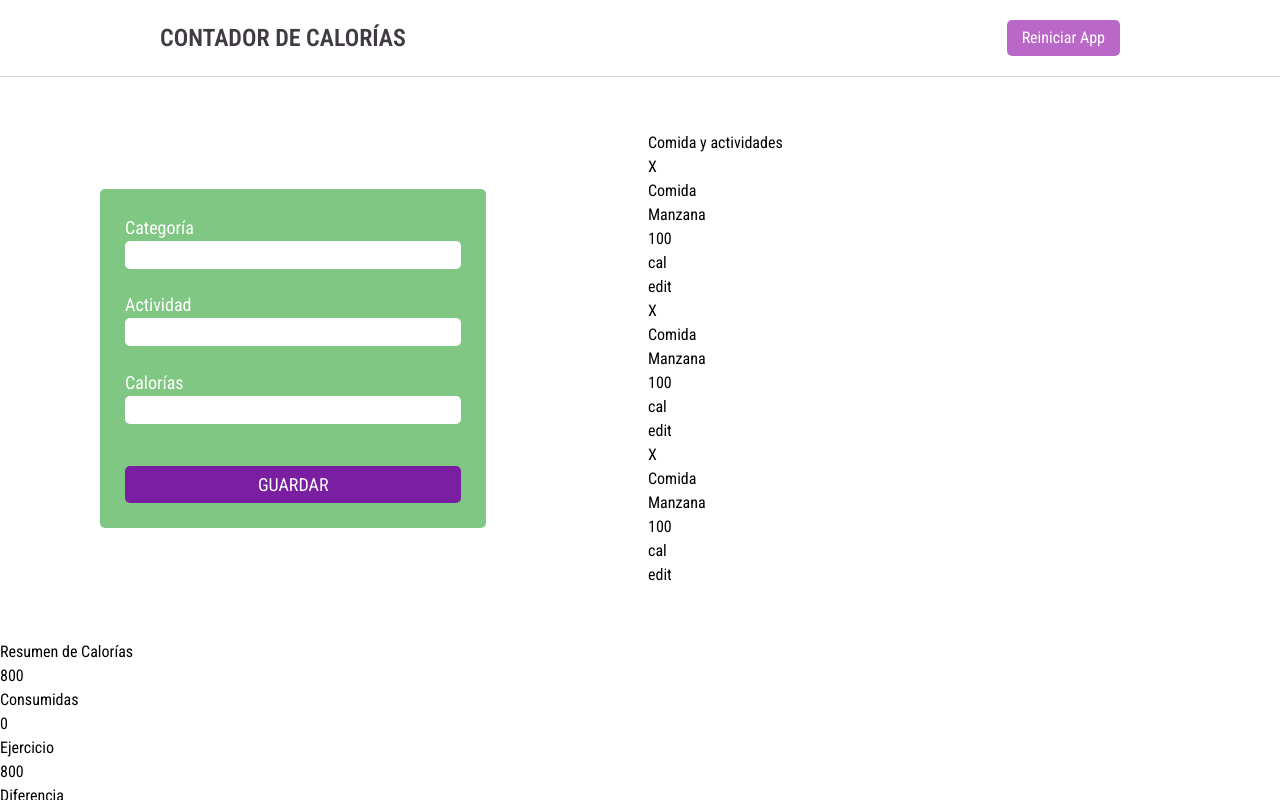
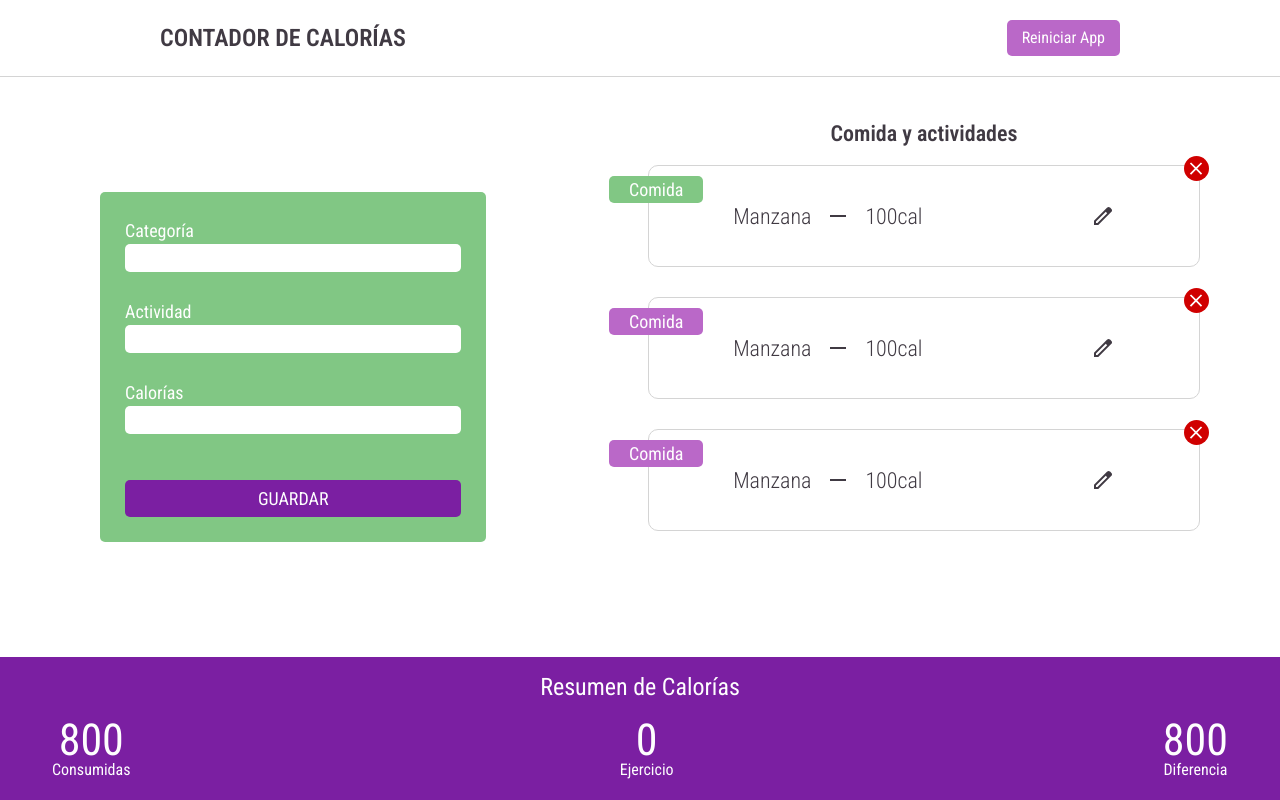
Before and after one commit to judithmf00/contadorCalorias, a React (Vite) app: page / in a window 1280 px wide. Built offline with nearby package versions, Linux system fonts and the light colour scheme.

Commit message:
Estilos acabados de todos los componentes

```diff
--- a/src/Components/Summary.tsx
+++ b/src/Components/Summary.tsx
@@ -1,8 +1,9 @@
 
 export default function Summary() {
   return (
-    <div>
-      <h2>Resumen de Calorías</h2>
+    <div className="containerSummary p-3">
+      <h2 className="text-center">Resumen de Calorías</h2>
+      <div className="flex justify-between pt-5 px-10">
         <section>
           <p>800</p>
           <p>Consumidas</p>
@@ -16,5 +17,7 @@ export default function Summary() {
           <p>Diferencia</p>
         </section>
       </div>
+
+    </div>
   )
 }
--- a/src/Components/SummaryActivityFood.tsx
+++ b/src/Components/SummaryActivityFood.tsx
@@ -1,31 +1,68 @@
 
 export default function SummaryActivityFood() {
   return (
-    <div >
-      <h2>Comida y actividades</h2>
-      <article>
-        <section>
-            <button>X</button>
+    <div className="SummaryActivityFood">
+      <h2 className="SummaryActivityFood__title">Comida y actividades</h2>
+      <article className="SummaryActivityFood__container">
+        <section className="SummaryActivityFood__container__section">
+            <button>
+              <svg xmlns="http://www.w3.org/2000/svg" height="21px" viewBox="0 -960 960 960" width="24px" fill="#fefefe"><path d="m256-200-56-56 224-224-224-224 56-56 224 224 224-224 56 56-224 224 224 224-56 56-224-224-224 224Z"/></svg>
+            </button>
             <h3>Comida</h3>
             <div>
-                <p>Manzana</p><span></span><p>100</p>cal
-                <p>edit</p>
+              <div>
+                <p>Manzana</p>
+                <span className="icon">
+                  <svg xmlns="http://www.w3.org/2000/svg" height="24px" viewBox="0 -960 960 960" width="24px" fill="#403A43">
+                    <path d="M160-440v-80h640v80H160Z"/>
+                  </svg>
+                </span>
+                <p>100cal</p>
+              </div>
+              <button>
+                <svg xmlns="http://www.w3.org/2000/svg" height="24px" viewBox="0 -960 960 960" width="24px" fill="#403A43"><path d="M200-200h57l391-391-57-57-391 391v57Zm-80 80v-170l528-527q12-11 26.5-17t30.5-6q16 0 31 6t26 18l55 56q12 11 17.5 26t5.5 30q0 16-5.5 30.5T817-647L290-120H120Zm640-584-56-56 56 56Zm-141 85-28-29 57 57-29-28Z"/></svg>
+              </button>
             </div>
         </section>
-        <section>
-            <button>X</button>
-            <h3>Comida</h3>
+        <section className="SummaryActivityFood__container__section">
+            <button>
+              <svg xmlns="http://www.w3.org/2000/svg" height="21px" viewBox="0 -960 960 960" width="24px" fill="#fefefe"><path d="m256-200-56-56 224-224-224-224 56-56 224 224 224-224 56 56-224 224 224 224-56 56-224-224-224 224Z"/></svg>
+            </button>
+            <h3 className="h3__comida">Comida</h3>
             <div>
-                <p>Manzana</p><span></span><p>100</p>cal
-                <p>edit</p>
+                <div>
+                  <p>Manzana</p>
+                  <span className="icon">
+                    <svg xmlns="http://www.w3.org/2000/svg" height="24px" viewBox="0 -960 960 960" width="24px" fill="#403A43">
+                      <path d="M160-440v-80h640v80H160Z"/>
+                    </svg>
+                  </span>
+                  <p>100cal</p>
+                </div>
+                <button>
+                  <svg xmlns="http://www.w3.org/2000/svg" height="24px" viewBox="0 -960 960 960" width="24px" fill="#403A43"><path d="M200-200h57l391-391-57-57-391 391v57Zm-80 80v-170l528-527q12-11 26.5-17t30.5-6q16 0 31 6t26 18l55 56q12 11 17.5 26t5.5 30q0 16-5.5 30.5T817-647L290-120H120Zm640-584-56-56 56 56Zm-141 85-28-29 57 57-29-28Z"/></svg>
+                </button>
             </div>
         </section>
-        <section>
-            <button>X</button>
-            <h3>Comida</h3>
+        <section className="SummaryActivityFood__container__section">
+            <button>
+              <svg xmlns="http://www.w3.org/2000/svg" height="21px" viewBox="0 -960 960 960" width="24px" fill="#fefefe"><path d="m256-200-56-56 224-224-224-224 56-56 224 224 224-224 56 56-224 224 224 224-56 56-224-224-224 224Z"/></svg>
+            </button>
+            <h3 className="h3__comida">Comida</h3>
             <div>
-                <p>Manzana</p><span></span><p>100</p>cal
-                <p>edit</p>
+              <div>
+                <p>Manzana</p>
+                <span className="icon">
+                  <svg xmlns="http://www.w3.org/2000/svg" height="24px" viewBox="0 -960 960 960" width="24px" fill="#403A43">
+                    <path d="M160-440v-80h640v80H160Z"/>
+                  </svg>
+                </span>
+                <p>100cal</p>
+              </div>
+
+              <button>
+                <svg xmlns="http://www.w3.org/2000/svg" height="24px" viewBox="0 -960 960 960" width="24px" fill="#403A43"><path d="M200-200h57l391-391-57-57-391 391v57Zm-80 80v-170l528-527q12-11 26.5-17t30.5-6q16 0 31 6t26 18l55 56q12 11 17.5 26t5.5 30q0 16-5.5 30.5T817-647L290-120H120Zm640-584-56-56 56 56Zm-141 85-28-29 57 57-29-28Z"/></svg>
+              </button>
             </div>
         </section>
       </article>
--- a/src/styles/main.css
+++ b/src/styles/main.css
@@ -69,4 +69,80 @@ html, body {
   padding: 5px;
 }
 
+.SummaryActivityFood {
+  height: 100%;
+}
+.SummaryActivityFood__title {
+  color: #403A43;
+  font-weight: 600;
+  font-size: 22px;
+  text-align: center;
+}
+.SummaryActivityFood__container {
+  display: flex;
+  flex-direction: column;
+  justify-content: center;
+}
+.SummaryActivityFood__container__section {
+  border: 1px solid #d4d4d4;
+  margin: 15px 0px;
+  position: relative;
+  border-radius: 10px;
+  color: #403A43;
+  font-weight: 300;
+  font-size: 22px;
+}
+.SummaryActivityFood__container__section .icon {
+  margin: 0px 15px;
+}
+.SummaryActivityFood__container__section > button {
+  position: absolute;
+  top: -10px;
+  right: -10px;
+  background-color: #D00000;
+  width: 25px;
+  height: 25px;
+  border-radius: 100px;
+}
+.SummaryActivityFood__container h3 {
+  position: absolute;
+  top: 10px;
+  left: -40px;
+  color: #fefefe;
+  font-weight: 400;
+  font-size: 18px;
+  padding: 0px 20px;
+  border-radius: 5px;
+  background-color: #81C784;
+}
+.SummaryActivityFood__container .h3__comida {
+  background-color: #BA68C8;
+}
+.SummaryActivityFood__container div {
+  display: flex;
+  height: 100px;
+  align-items: center;
+  justify-content: space-around;
+}
+
+.containerSummary {
+  background-color: #7B1FA2;
+  color: #fefefe;
+  height: 100%;
+}
+.containerSummary h2 {
+  color: #fefefe;
+  font-weight: 400;
+  font-size: 24px;
+}
+.containerSummary section {
+  text-align: center;
+  line-height: 30px;
+}
+.containerSummary section p:first-of-type {
+  color: #fefefe;
+  font-weight: 400;
+  font-size: 44px;
+}
+
 /*# sourceMappingURL=main.css.map */
--- a/src/styles/main.scss
+++ b/src/styles/main.scss
@@ -6,3 +6,5 @@
 @import 'global';
 @import 'header';
 @import 'form';
+@import 'summaryActFood';
+@import 'summary';
--- /dev/null
+++ b/src/styles/summary.scss
@@ -0,0 +1,18 @@
+.containerSummary{
+    background-color: $purple-dark;
+    color: $white;
+    height: 100%;
+
+    h2{
+        @include font($white,400,24px);
+    }
+    section{
+        text-align: center;
+        line-height: 30px;
+
+        p:first-of-type{
+            @include font($white,400,44px);
+        }
+
+    }
+}
--- /dev/null
+++ b/src/styles/summaryActFood.scss
@@ -0,0 +1,57 @@
+.SummaryActivityFood{
+    height: 100%;
+
+    &__title{
+        @include font($black,600,22px);
+        text-align: center;
+    }
+
+    &__container{
+        display: flex;
+        flex-direction: column;
+        justify-content: center;
+
+        &__section{
+            border: 1px solid $grey;
+            margin: 15px 0px;
+            position: relative;
+            border-radius: 10px;
+            @include font($black,300,22px);
+
+            .icon{
+                margin: 0px 15px;
+            }
+
+            & > button{
+                position: absolute;
+                top: -10px;
+                right: -10px;
+                background-color: $red;
+                width: 25px;
+                height: 25px;
+                border-radius: 100px;
+            }
+        }
+
+
+
+        h3{
+            position: absolute;
+            top: 10px;
+            left: -40px;
+            @include font($white,400,18px);
+            padding: 0px 20px;
+            border-radius: 5px;
+            background-color: $green;
+        }
+        .h3__comida{
+            background-color: $purple-light;
+        }
+        div{
+            display: flex;
+            height: 100px;
+            align-items: center;
+            justify-content: space-around;
+        }
+    }
+}
```
Also changed, not shown: 1 other file (tests, documents, lock files or other folders). Lines whose indentation alone changed are shown as unchanged.
